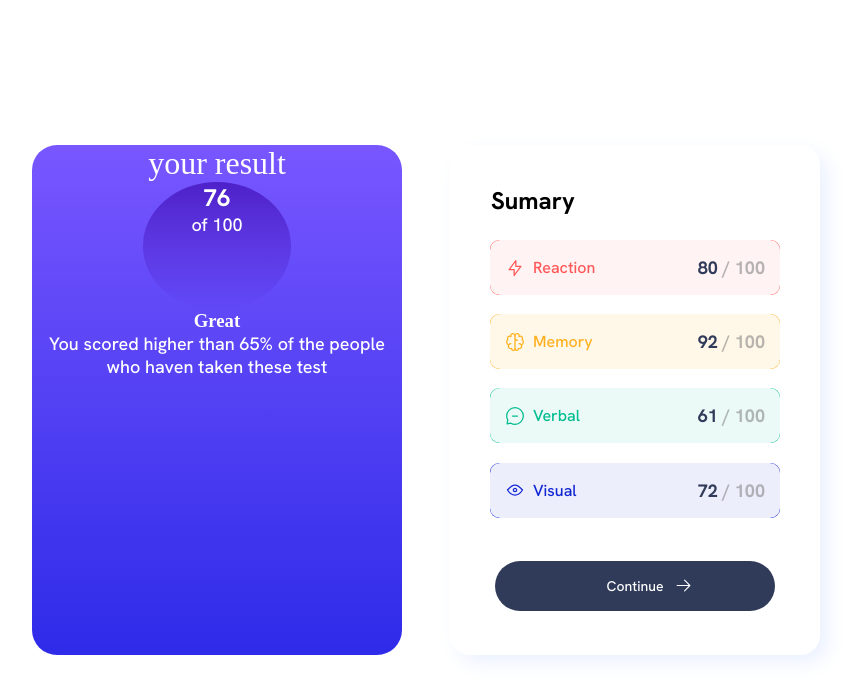
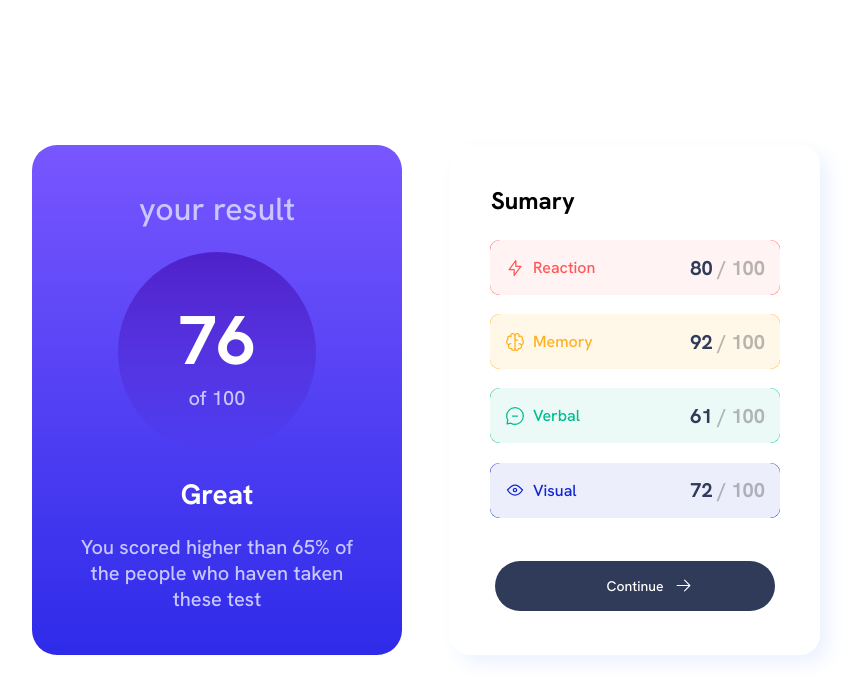
Before and after one commit to maicondguerian/duo-project, a React (Vite) app: page / in a window 1280 px wide. Shown: the top 698 px of the page, without its empty margins (238-1094 px from the left). Built offline with nearby package versions, Linux system fonts and the light colour scheme.

Commit message:
finalizei a parte do lado esquerdo

```diff
--- a/src/Components/leftSide/leftSide.module.css
+++ b/src/Components/leftSide/leftSide.module.css
@@ -1,7 +1,7 @@
 :root {
     @import url(https://fonts.google.com/specimen/Hanken+Grotesk);
 
-    --fonte: 'Hanken', 'Grotesk';
+    --fonte: 'Hanken Grotesk';
 
     /*PRIMARIAS*/
     --branco: hsl(0, 0%, 100%);
@@ -26,14 +26,17 @@ Family: [Hanken Grotesk](https://fonts.google.com/specimen/Hanken+Grotesk)
 
 h1 {
     font-weight: 500;
+    color: hsl(241, 100%, 89%);
 }
 
 p {
-    font-size: 18px;
+    font-size: 20px;
     font-weight: 500;
+    color: hsl(241, 100%, 89%);
 }
 
 .LeftSide {
+    padding: 2rem;
     color: var(--branco);
     margin: 3rem;
     background-image: linear-gradient(180deg, var(--azulSlate), var(--azulRoyal));
@@ -44,12 +47,32 @@ p {
     flex-direction: column;
     align-items: center;
     text-align: center;
+    justify-content: space-around;
+}
+
+.LeftSide h3 {
+    font-size: 1.75rem;
 }
 
 .container {
-    height: 25%;
-    width: 40%;
+    height: 45%;
+    width: 65%;
     border-radius: 50%;
     background-image: linear-gradient(180deg, var(--azulVioleta), var(--azulPercia));
     font-weight: 700;
+    display: flex;
+    flex-direction: column;
+    justify-content: center;
 }
+
+.container h2 {
+    font-size: 4.3rem;
+    margin: 0;
+    padding: 0;
+}
+
+.container p {
+    color: hsl(241, 100%, 89%);
+    margin: 0;
+    padding: 0;
+}
```
Also changed, not shown: 1 other file (tests, documents, lock files or other folders).
